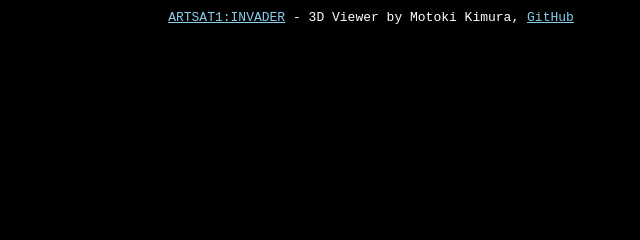
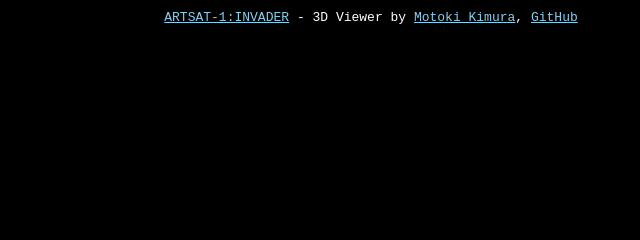
Before and after one commit to motokimura/Invader3DViewer, a plain HTML site: page index.html in a window 1280 px wide. Shown: the top 240 px of the page, 269-909 px from the left. Drawn offline with Linux system fonts and the light colour scheme; no server answers.

Commit message:
Updated some embedded urls

```diff
--- a/index.html
+++ b/index.html
@@ -46,8 +46,8 @@
 
 	<body>
 		<div id="info">
-			<a href="http://artsat.jp/invader" target="_blank">ARTSAT1:INVADER</a> -
-			3D Viewer by Motoki Kimura, <a href="https://github.com/ARTSAT/INVADER/tree/master/ground_station/utility/software/Invader3DViewer" target="_blank">GitHub</a>
+			<a href="http://artsat.jp/invader" target="_blank">ARTSAT-1:INVADER</a> -
+			3D Viewer by <a href="https://github.com/motokimura">Motoki Kimura</a>, <a href="https://github.com/motokimura/invader-3d-viewer" target="_blank">GitHub</a>
 		</div>
 
 		<div id="loading">
```
